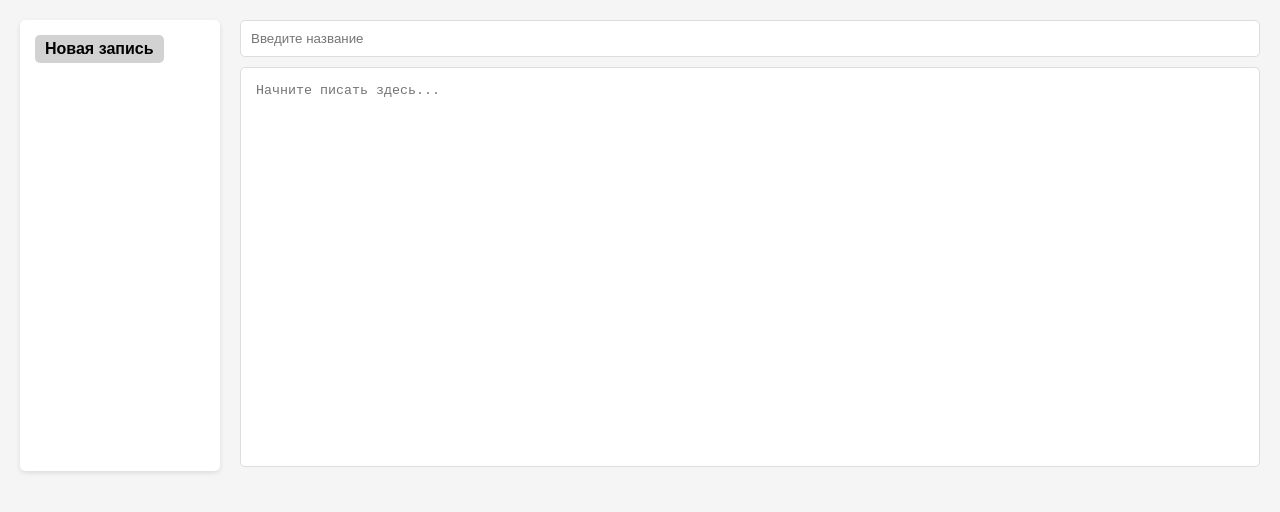
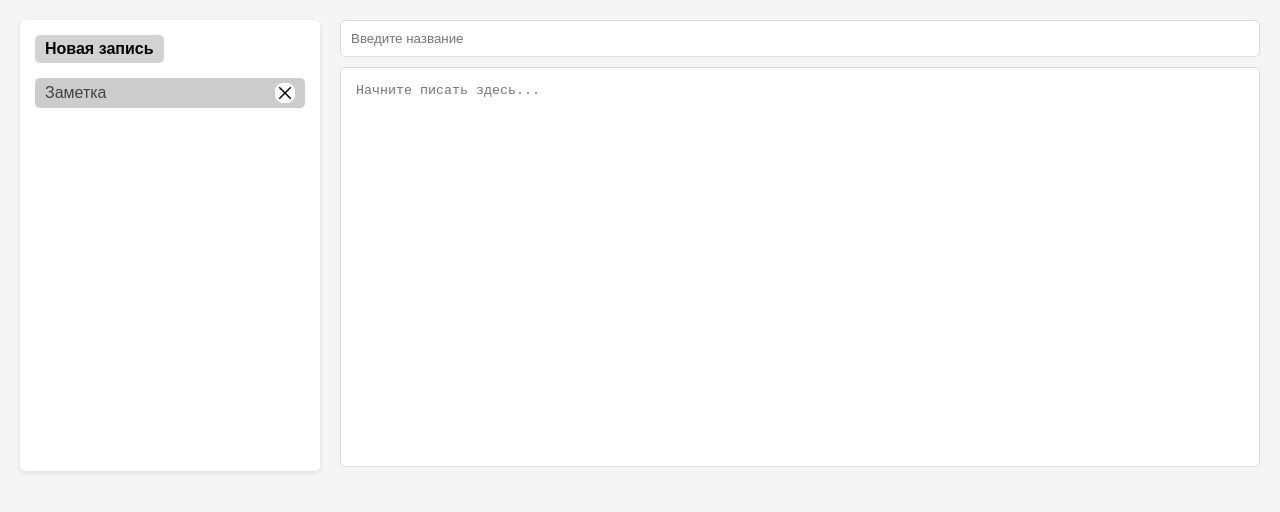
Before and after one commit to Vincent-tt-cyber/NotesPad-Js-App, a plain HTML site: page index.html in a window 1280 px wide. Drawn offline with Linux system fonts and the light colour scheme.

Commit message:
Добавлена кнопка для удаления записей(без логики)

```diff
--- a/css/style.css
+++ b/css/style.css
@@ -14,7 +14,7 @@ body {
 }
 
 .sidebar {
-  width: 200px;
+  width: 300px;
   background-color: #fff;
   padding: 15px;
   border-radius: 5px;
@@ -54,6 +54,26 @@ body {
   background-color: #ccc;
   padding: 5px 10px;
   border-radius: 5px;
+  display: flex;
+  justify-content: space-between;
+  align-items: center;
+}
+
+.note__btn-delete {
+  cursor: pointer;
+  width: 20px;
+  height: 20px;
+  background-color: #fff;
+  border-radius: 8px;
+  padding: 4px;
+  display: flex;
+  justify-content: center;
+  align-items: center;
+  border: none;
+}
+
+.note__btn-delete img {
+  width: 100%;
 }
 
 .editor-container {
--- a/index.html
+++ b/index.html
@@ -10,10 +10,12 @@
     <div class="sidebar">
       <button class="add-note">Новая запись</button>
       <ul class="note__list">
-
-        <!-- <li class="note__item">Заметка</li>
-        <li class="note__item">Заметка</li>
-        <li class="note__item">Заметка</li> -->
+        <li class="note__item">
+          Заметка
+          <button data-action="delete" class="note__btn-delete">
+            <img src="./img/delete-icon.svg" alt="delete" />
+          </button>
+        </li>
       </ul>
     </div>
     <div class="editor-container">
--- a/js/main.js
+++ b/js/main.js
@@ -38,12 +38,14 @@ document.addEventListener("DOMContentLoaded", function () {
     noteEditor.value = "";
   }
 
-  //   Отображение списка заметок
+  // Отображение списка заметок
   function renderNotesList(note) {
     nodeList.innerHTML = "";
 
     notes.forEach((note) => {
-      const noteHtml = `<li class="note__item">${note.title}</li>`;
+      const noteHtml = `<li class="note__item">${note.title}<button data-action="delete" class="note__btn-delete">
+            <img src="./img/delete-icon.svg" alt="delete" />
+          </button></li>`;
       nodeList.insertAdjacentHTML("beforeend", noteHtml);
     });
   }
@@ -52,4 +54,10 @@ document.addEventListener("DOMContentLoaded", function () {
   function saveToLocalStorage() {
     localStorage.setItem("notes", JSON.stringify(notes));
   }
+
+  // Удаление записи
+  function deleteNote(id) {
+    console.log(id);
+
+  }
 });
```
Also changed, not shown: img/delete-icon.svg (added).
